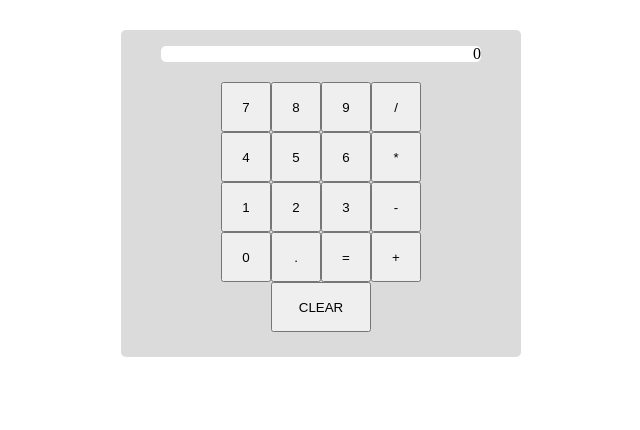
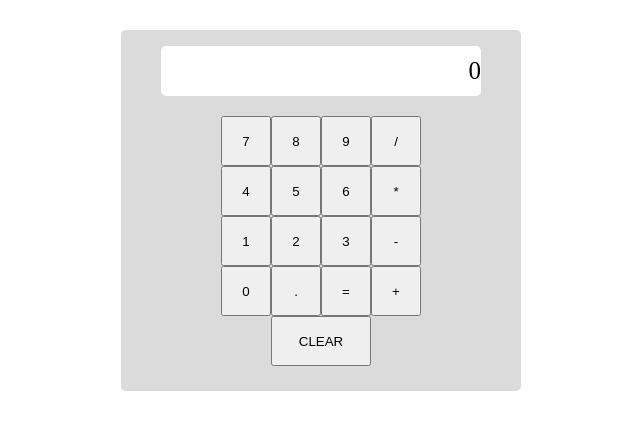
Before and after one commit to SverreMoe/Calculator, a plain HTML site: page index.html in a window 1280 px wide. Both pictures are taken after a click on the button "CLEAR". Shown: the whole page, without its empty margins (319-959 px from the left). Drawn offline with Linux system fonts and the light colour scheme.

Commit message:
Adding clear function and support for float

```diff
--- a/index.html
+++ b/index.html
@@ -15,7 +15,7 @@
         </div>
         <div class="input">
                 <button class="btn zero num"> 0</button>
-                <button class="btn dot ">.</button>
+                <button class="btn dot num ">.</button>
                 <button class="btn equals">=</button>
                 <button class="btn add op">+</button>
                 <button class="btn one num">1</button>
--- a/main.css
+++ b/main.css
@@ -21,6 +21,8 @@
     margin: 0 auto;
     margin-bottom: 20px;
     border-radius: 5px;
+    height: 50px;
+    line-height: 50px;
 }
 .input{
     display:grid;
@@ -39,9 +41,11 @@
 }
 
 #textinput{
-    margin: 0;
-    padding: 0;
-    float:right;
+    width: 100%;
+    margin:auto;
+    text-align: right;
+    font-size: 25px;
+
 }
 
 .btn{
--- a/script.js
+++ b/script.js
@@ -52,6 +52,15 @@ function addToScreen(str) {
 
 }
 
+function reset(){
+    currentNum = '';
+    operator = '';
+    sum = 0;
+    screenArr = [];
+    preNum = null;
+    addToScreen(0);
+}
+
 function operate(e) {
     if (preNum == null) {
         preNum = currentNum;
@@ -81,14 +90,9 @@ btnOp.forEach(el => {
 })
 
 equals.addEventListener('click', (e) => {
-    addToScreen(calculate(operator, parseInt(preNum), parseInt(currentNum)))
+    addToScreen(calculate(operator, parseFloat(preNum), parseFloat(currentNum)))
 })
 
 clear.addEventListener('click', (e) => {
-    currentNum = '';
-    operator = '';
-    sum = 0;
-    screenArr = [];
-    preNum = null;
-    addToScreen(0);
+    reset();
 })
```
